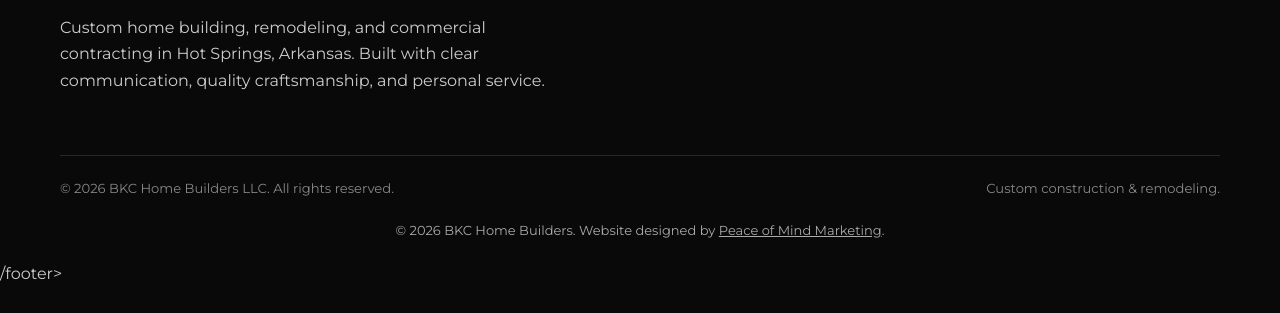
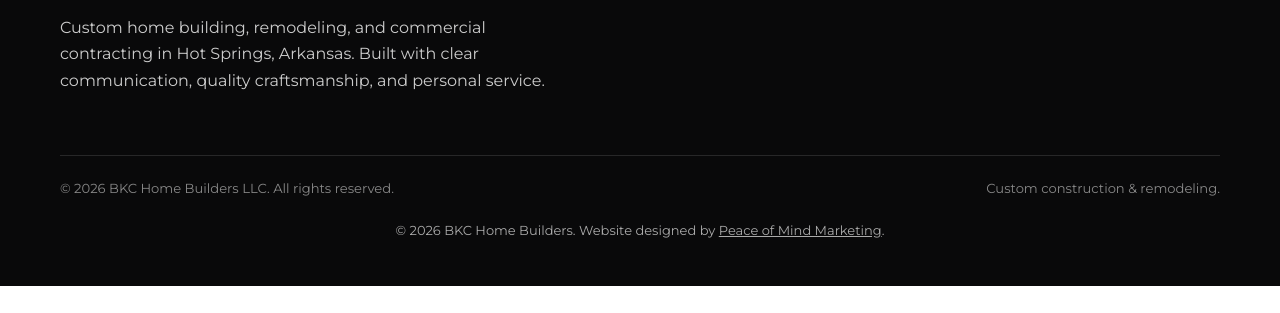
Before and after one commit to KyleePeace12/BKC-HOME-BUILDERS, a plain HTML site: page thank-you.html in a window 1280 px wide. Shown: the part 882-1195 px from the top of the page. After the commit the page ends 1168 px from the top, so only its background shows below. Drawn offline with nearby package versions, Linux system fonts and the light colour scheme.

Commit message:
Fix HTML structure and improve footer layout

```diff
--- a/thank-you.html
+++ b/thank-you.html
@@ -3,5 +3,5 @@
 <main><section class="page-hero" style="background-image:linear-gradient(rgba(0,0,0,.72),rgba(0,0,0,.72)),url('assets/images/project-07.jpg')"><div class="container"><div class="eyebrow">Thank You</div><h1>Your project inquiry has been sent.</h1><p>The BKC Home Builders team will review your information and follow up with you soon.</p><p style="margin-top:28px"><a class="btn btn-light" href="index.html">Back to Home</a></p></div></section></main>
 <footer class="footer"><div class="container"><div class="footer-grid"><div><img class="footer-logo" src="assets/images/bkc-logo-new.png" alt="BKC Home Builders"><p>Custom home building, remodeling, and commercial contracting in Hot Springs, Arkansas. Built with clear communication, quality craftsmanship, and personal service.</p></div><div><h3>Explore</h3><p><a href="about.html">About BKC</a><br><a href="services.html">Our Services</a><br><a href="projects.html">Project Gallery</a><br><a href="contact.html">Request a Consultation</a></p></div><div><h3>Contact</h3><p><a href="tel:15016519310">501-651-9310</a><br>Hot Springs, Arkansas<br>Residential &amp; Commercial</p></div></div><div class="copyright"><span>© <span data-year></span> BKC Home Builders LLC. All rights reserved.</span><span>Custom construction &amp; remodeling.</span></div></div><div style="text-align:center; padding:20px 10px; font-size:13px; color:#aaa;">
 © 2026 BKC Home Builders. Website designed by <a href="https://pommarketingagency.com/" target="_blank" style="color:#aaa; text-decoration:underline;">Peace of Mind Marketing</a>.
-</div>/footer><script src="assets/js/main.js"></script>
+</div></footer><script src="assets/js/main.js"></script>
 </body></html>
```
